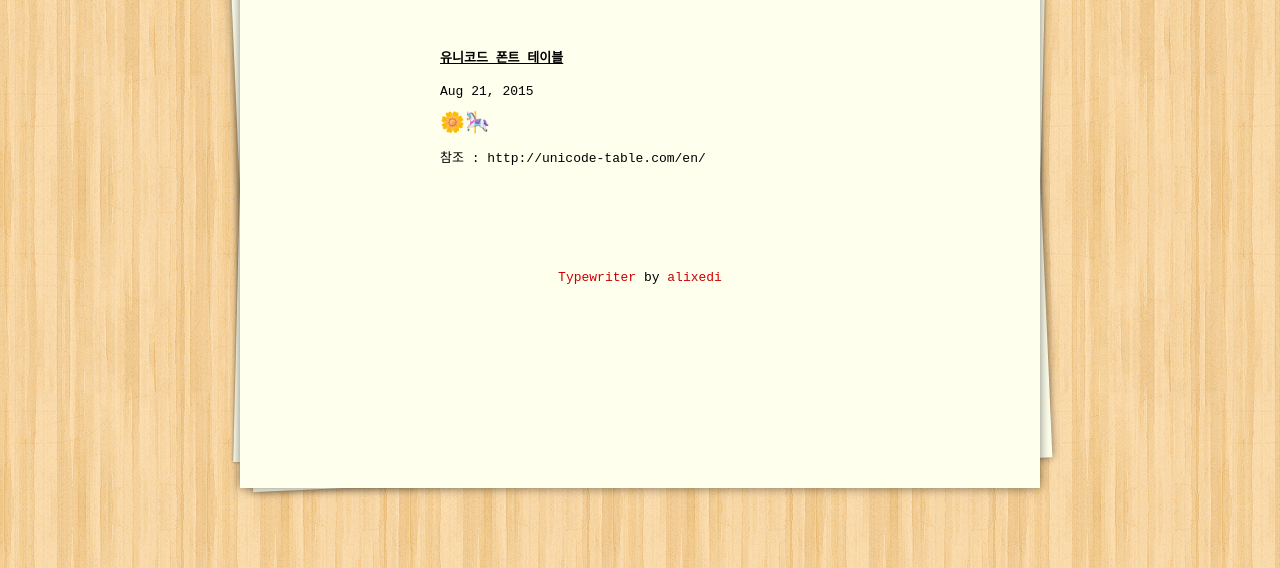
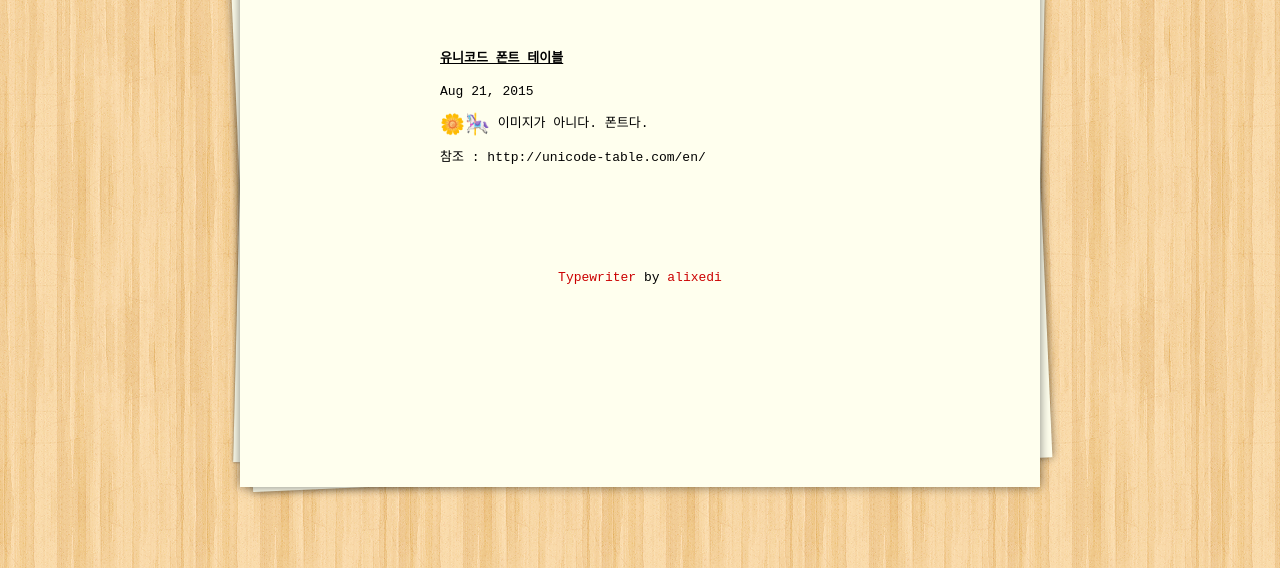
Before and after one commit to zatourie/zatourie.github.io, a Jekyll site: the page built from _posts/2015-08-21-unicode_table.md, in a window 1280 px wide. Shown: the part 444-1012 px from the top of the page. Built offline with Jekyll 4.4.1, drawn with Linux system fonts in a browser that asks for light colours.

Commit message:
Update 2015-08-21-unicode_table.md

```diff
--- a/_posts/2015-08-21-unicode_table.md
+++ b/_posts/2015-08-21-unicode_table.md
@@ -2,7 +2,6 @@
 layout: post
 title: 유니코드 폰트 테이블
 ---
-
-<span style="font-size:20px;">&#127804;&#127904;</span>
+<sub style="font-size:20px;">&#127804;&#127904;</sub> 이미지가 아니다. 폰트다.
 
 참조 : http://unicode-table.com/en/
```
